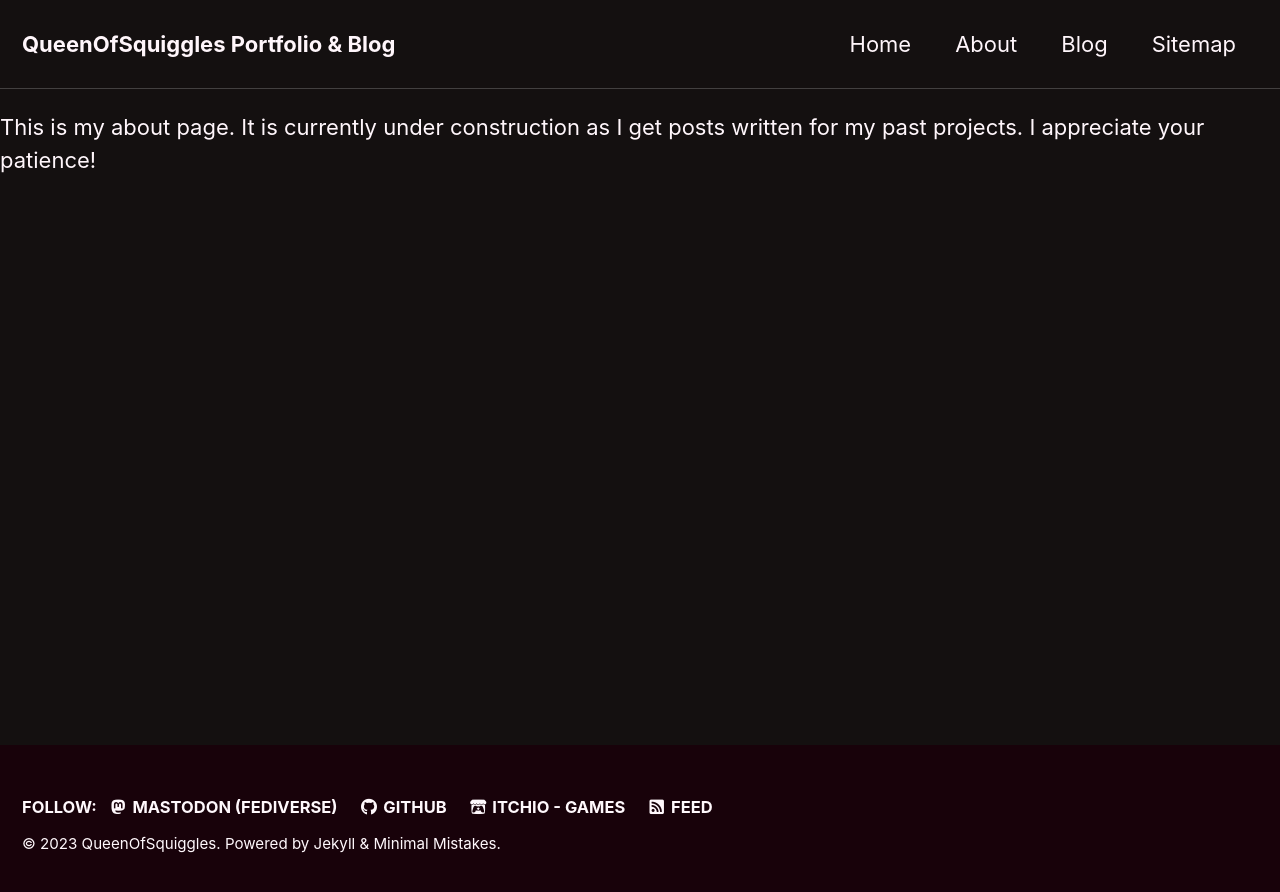
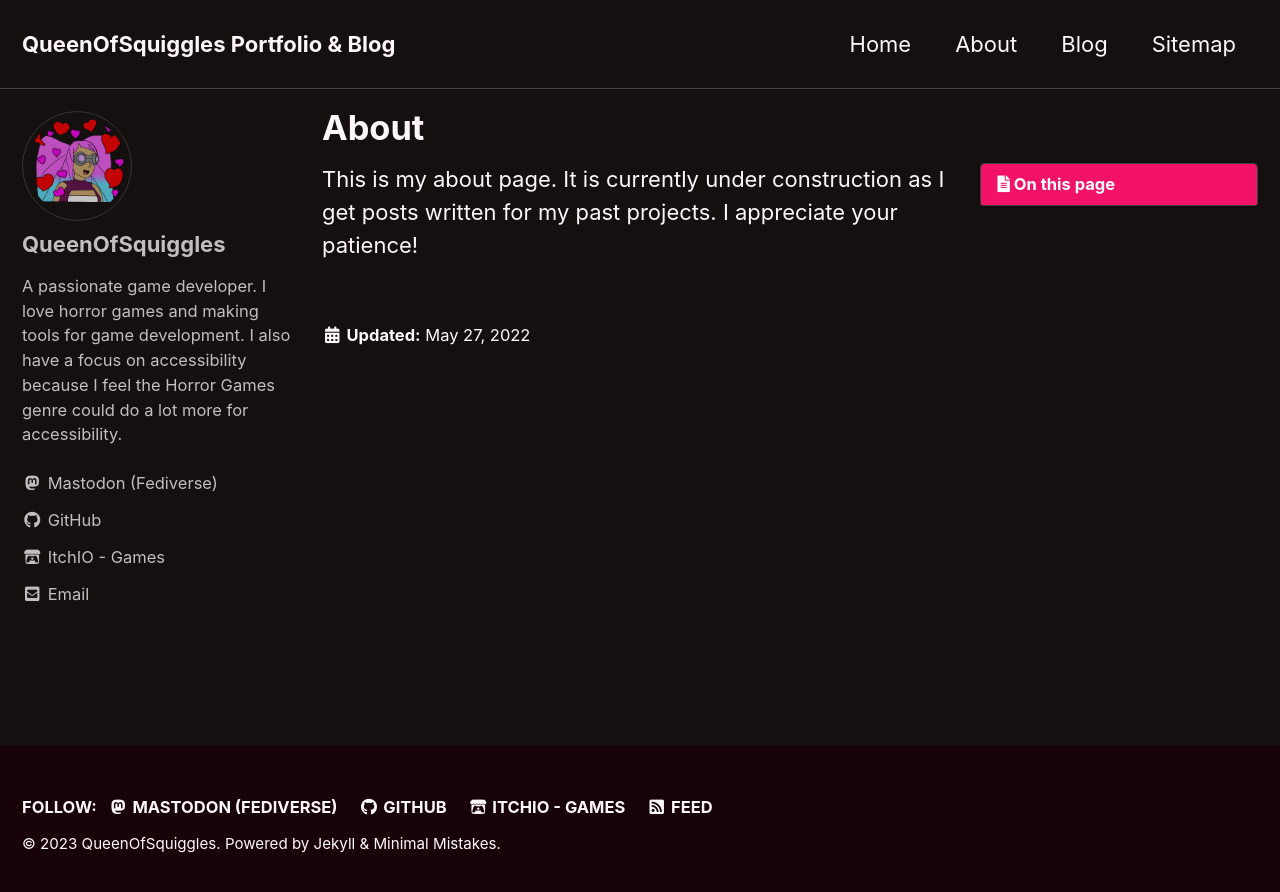
Before and after one commit to QueenOfSquiggles/queenofsquigglesweb, a Jekyll site: the page built from _pages/about.md, in a window 1280 px wide. Shown: the top 892 px of the page. Built offline with Jekyll 4.4.1, drawn with Linux system fonts in a browser that asks for light colours; cached includes are drawn as plain includes; our own code applies the rules of GitHub Pages for plain Markdown files.

Commit message:
Added profile picture
Also made the about page appear more like a standard blog post for readability and convenience

```diff
--- a/_config.yml
+++ b/_config.yml
@@ -105,7 +105,7 @@
 # Site Author
 author:
   name             : "QueenOfSquiggles"
-  avatar           : # path of avatar image, e.g. "/assets/images/bio-photo.jpg"
+  avatar           : /assets/images/pfp.png
   bio              : "A passionate game developer. I love horror games and making tools for game development. I also have a focus on accessibility because I feel the Horror Games genre could do a lot more for accessibility."
   # location         : "Somewhere"
   email            : "thequeenofsquiggles@gmail.com"
```
Also changed, not shown: _pages/about.md (+2 -0 lines), assets/images/pfp.png (added).
